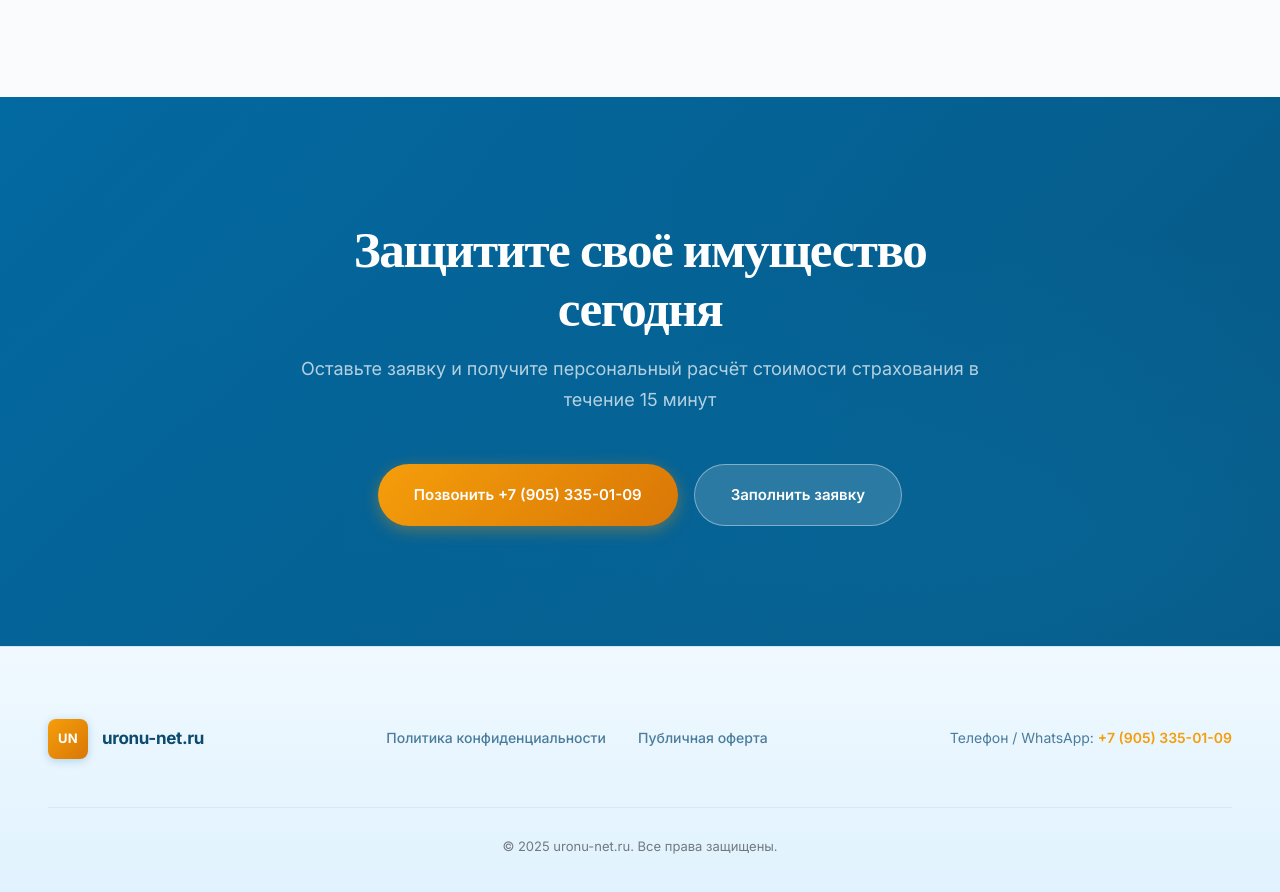
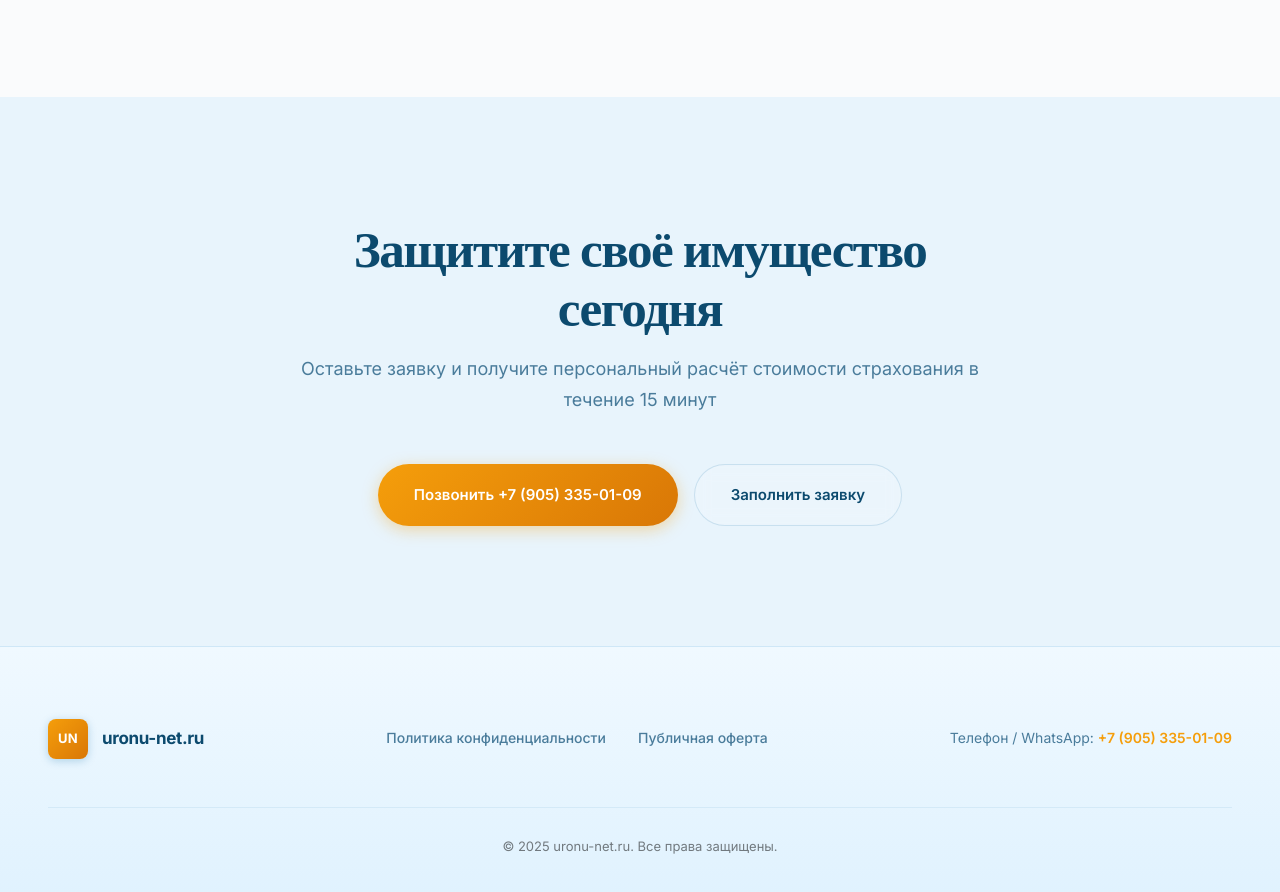
Before and after one commit to SecondNiceee/bpla, a plain HTML site: page index.html in a window 1280 px wide. Shown: the part 4497-5389 px from the top of the page. Drawn offline with nearby package versions, Linux system fonts and the light colour scheme.

Commit message:
Улучшил дизайн

```diff
--- a/index.html
+++ b/index.html
@@ -695,23 +695,14 @@
 
     /* Переработанная CTA-секция */
     .cta-section {
-      background: linear-gradient(135deg, #0369a1 0%, #075985 100%);
+      background: var(--bg-light);
       padding: 120px 48px;
       text-align: center;
       position: relative;
       overflow: hidden;
     }
     .cta-section::before {
-      content: '';
-      position: absolute;
-      top: 0;
-      left: 0;
-      right: 0;
-      bottom: 0;
-      background:
-        radial-gradient(ellipse at 20% 20%, rgba(3, 105, 161, 0.15) 0%, transparent 50%),
-        radial-gradient(ellipse at 80% 80%, rgba(14, 165, 233, 0.1) 0%, transparent 50%);
-      pointer-events: none;
+      display: none;
     }
     .cta-container {
       max-width: 700px;
@@ -725,12 +716,12 @@
       font-weight: 600;
       letter-spacing: -0.03em;
       margin-bottom: 20px;
-      color: #ffffff;
+      color: var(--text-primary);
       line-height: 1.15;
     }
     .cta-subtitle {
       font-size: 18px;
-      color: rgba(255,255,255,0.7);
+      color: var(--text-secondary);
       margin-bottom: 48px;
       line-height: 1.7;
     }
@@ -748,12 +739,12 @@
       box-shadow: 0 20px 50px var(--btn-primary-shadow);
     }
     .cta-buttons .btn-secondary {
-      border-color: rgba(255, 255, 255, 0.4);
-      color: #ffffff;
+      border-color: var(--border-strong);
+      color: var(--text-primary);
     }
     .cta-buttons .btn-secondary:hover {
-      background: rgba(255,255,255,0.15);
-      border-color: rgba(255, 255, 255, 0.6);
+      background: rgba(0,0,0,0.05);
+      border-color: var(--text-primary);
     }
 
     /* Переработанный футер */
@@ -836,6 +827,8 @@
     @media (max-width: 768px) {
       .nav { padding: 16px 24px; }
       .nav-links { display: none; }
+      /* Hide logo text on mobile */
+      .nav-logo span { display: none; }
       .hero { padding: 140px 24px 80px; }
       .section { padding: 80px 24px; }
       .stats { padding: 60px 24px; }
```
